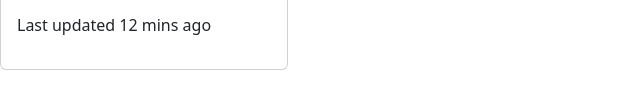
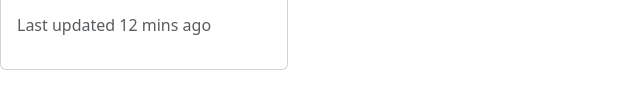
Before and after one commit to acciojob/bootstrap-card-Suyash0024, a website: page main.html in a window 1280 px wide. Shown: the part 679-788 px from the top of the page, 0-640 px from the left. Drawn offline with nearby package versions, Linux system fonts and the light colour scheme.

Commit message:
created a submission

```diff
--- a/main.html
+++ b/main.html
@@ -36,7 +36,7 @@
 	  <h5 class="card-title">President under Pressure</h5>
     <p class="card-text">The US president is under pressure to respond to a widespread cyber-attack linked to China.</p>
 
-	  <p class="card-text-muted">Last updated 12 mins ago</p>
+	  <p class="text-muted">Last updated 12 mins ago</p>
   </div>
 </div>
 	<!-- the entire body must be written by student -->
```
